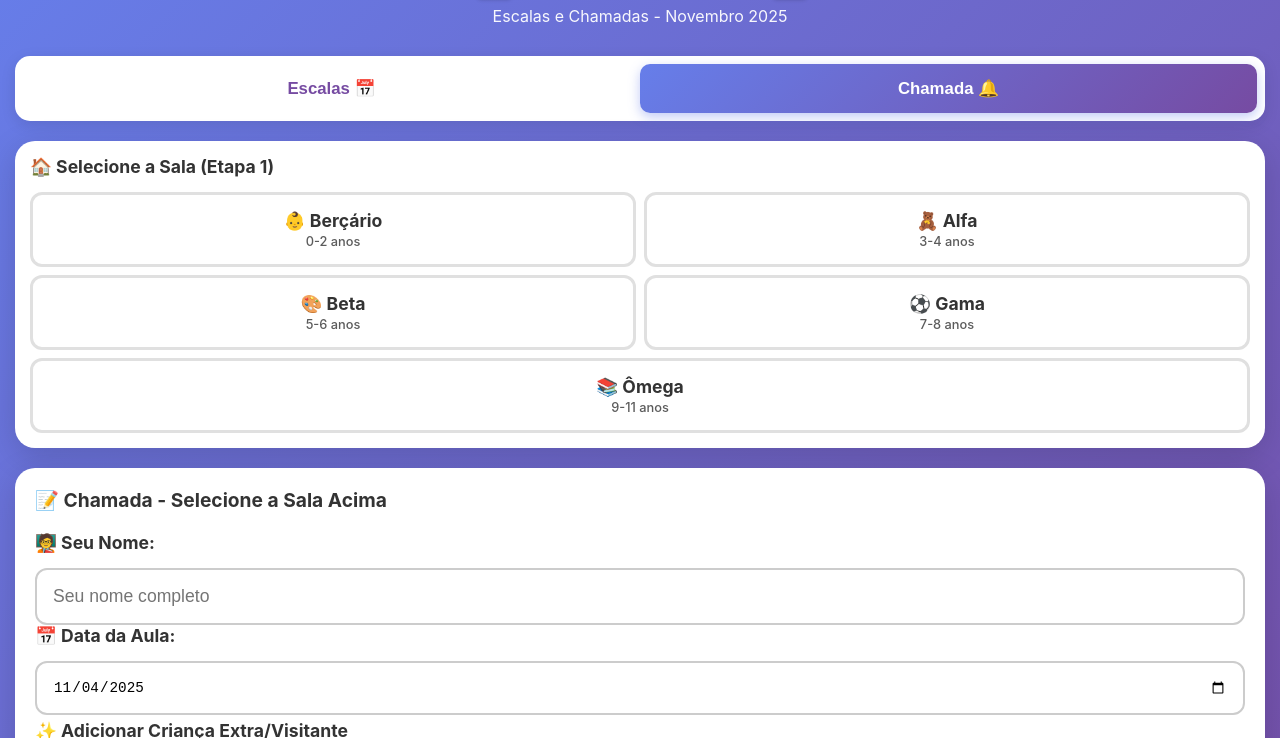
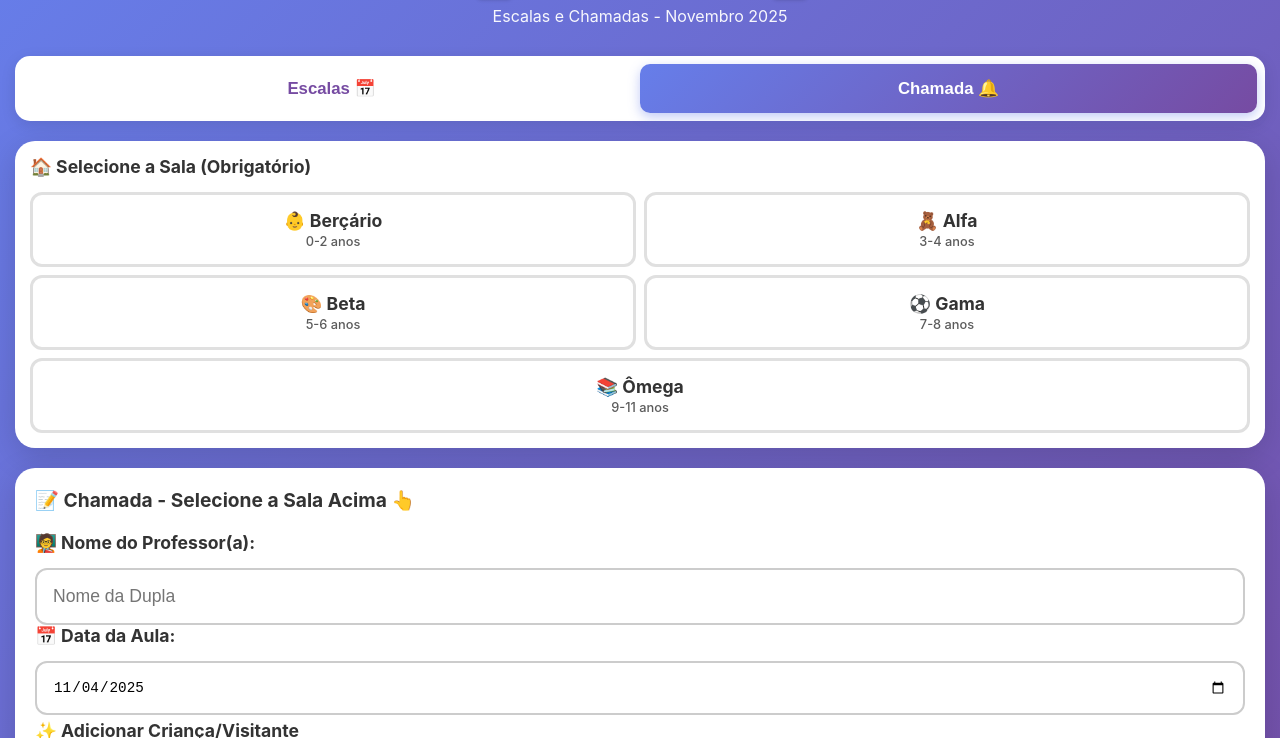
Before and after one commit to DevelopeGoncalves/escala-ministerio-infantil, a plain HTML site: page index.html in a window 1280 px wide. Both pictures are taken after a click on the button "Chamada 🔔". Shown: the part 62-800 px from the top of the page. Drawn offline with Linux system fonts and the light colour scheme.

```diff
--- a/index.html
+++ b/index.html
@@ -642,17 +642,17 @@
         </div>
         <div class="tab-content" id="tab-chamada">
             <div class="room-selection-section">
-                <div class="form-label">🏠 Selecione a Sala (Etapa 1)</div>
+                <div class="form-label">🏠 Selecione a Sala (Obrigatório)</div>
                 <div class="room-tabs-call" id="roomTabsCall">
                     </div>
             </div>
 
             <div class="call-section">
-                <h2 class="form-label" id="chamadaTitle">📝 Chamada - Selecione a Sala Acima</h2>
+                <h2 class="form-label" id="chamadaTitle">📝Chamada - Selecione a Sala Acima 👆</h2>
 
                 <div class="form-group">
-                    <label for="teacherName" class="form-label">🧑‍🏫 Seu Nome:</label>
-                    <input type="text" id="teacherName" placeholder="Seu nome completo" required>
+                    <label for="teacherName" class="form-label">🧑‍🏫 Nome do Professor(a):</label>
+                    <input type="text" id="teacherName" placeholder="Nome da Dupla" required>
                 </div>
 
                 <div class="form-group">
@@ -661,9 +661,9 @@
                 </div>
 
                 <div class="add-kid-section">
-                    <div class="form-label">✨ Adicionar Criança Extra/Visitante</div>
+                    <div class="form-label">✨ Adicionar Criança/Visitante</div>
                     <div class="add-kid-input-group">
-                        <input type="text" id="extraKidName" placeholder="Nome da criança visitante/nova" disabled>
+                        <input type="text" id="extraKidName" placeholder="Nome da criança visitante" disabled>
                         <button class="btn btn-add-kid" onclick="addExtraKid()" disabled>+ Adicionar</button>
                     </div>
                 </div>
@@ -717,75 +717,75 @@
                 { id: 18, name: "Davi", photo: "davi_alfa.png" }
             ],
             beta: [
-                { id: 19, name: "Maitê", photo: "maite.png" },
-                { id: 20, name: "Liz Pacheco", photo: "liz_pacheco.png" },
-                { id: 21, name: "Helena M.", photo: "helena_m.png" },
-                { id: 22, name: "Pedro", photo: "pedro_b.png" },
-                { id: 23, name: "Tiffany", photo: "tiffany.png" },
-                { id: 24, name: "Arthur Souza", photo: "arthur_s.png" },
-                { id: 25, name: "João", photo: "joao_b.png" },
-                { id: 26, name: "José Luís", photo: "jose_luis.png" },
-                { id: 27, name: "João Miguel", photo: "joao_miguel_b.png" },
-                { id: 28, name: "Matteo", photo: "matteo.png" },
-                { id: 29, name: "Murilo", photo: "murilo.png" },
-                { id: 30, name: "Elisa", photo: "elisa_b.png" },
-                { id: 31, name: "Safira", photo: "safira.png" },
-                { id: 32, name: "Manuella", photo: "manuella_b.png" },
-                { id: 33, name: "Nicoly", photo: "nicoly_b.png" },
-                { id: 34, name: "Helena P.", photo: "helena_p.png" },
-                { id: 35, name: "Enrico J.", photo: "enrico.png" },
-                { id: 36, name: "Liz Medeiros", photo: "liz_medeiros.png" },
-                { id: 37, name: "Arthur R.", photo: "arthur_r.png" },
-                { id: 38, name: "Benjamin", photo: "benjamin_b.png" }
+                { id: 19, name: "Maitê", photo: "maite_beta.png" },
+                { id: 20, name: "Liz Pacheco", photo: "liz_pacheco_beta.png" },
+                { id: 21, name: "Helena M.", photo: "helena_beta.png" },
+                { id: 22, name: "Pedro", photo: "pedro_beta.png" },
+                { id: 23, name: "Tiffany", photo: "tiffany_beta.png" },
+                { id: 24, name: "Arthur Souza", photo: "arthur_beta.png" },
+                { id: 25, name: "João", photo: "joao_beta.png" },
+                { id: 26, name: "José Luís", photo: "jose_luis_beta.png" },
+                { id: 27, name: "João Miguel", photo: "joao_miguel_beta.png" },
+                { id: 28, name: "Matteo", photo: "matteo_beta.png" },
+                { id: 29, name: "Murilo", photo: "murilo_beta.png" },
+                { id: 30, name: "Elisa", photo: "elisa_beta.png" },
+                { id: 31, name: "Safira", photo: "safira_beta.png" },
+                { id: 32, name: "Manuella", photo: "manuella_beta.png" },
+                { id: 33, name: "Nicoly", photo: "nicoly_beta.png" },
+                { id: 34, name: "Helena P.", photo: "helena_beta.png" },
+                { id: 35, name: "Enrico J.", photo: "enrico_beta.png" },
+                { id: 36, name: "Liz Medeiros", photo: "liz_medeiros_beta.png" },
+                { id: 37, name: "Arthur R.", photo: "arthur_beta.png" },
+                { id: 38, name: "Benjamin", photo: "benjamin_beta.png" }
             ],
             gama: [
-                { id: 39, name: "Isaac", photo: "isaac.png" },
-                { id: 40, name: "Davi", photo: "davi_g.png" },
-                { id: 41, name: "Sophia", photo: "sophia_g.png" },
-                { id: 42, name: "Wendel", photo: "wendel.png" },
-                { id: 43, name: "Isabela", photo: "isabela_g.png" },
-                { id: 44, name: "Lauren", photo: "lauren.png" },
-                { id: 45, name: "Brayan", photo: "brayan.png" },
-                { id: 46, name: "Elisa", photo: "elisa_g.png" },
-                { id: 47, name: "Emanuelly", photo: "emanuelly.png" },
-                { id: 48, name: "Kauã", photo: "kaua_g.png" },
-                { id: 49, name: "Vicente", photo: "vicente.png" },
-                { id: 50, name: "Elisa Romão", photo: "elisa_romao.png" },
-                { id: 51, name: "Helena", photo: "helena_g.png" },
-                { id: 52, name: "Ana Clara", photo: "ana_clara_g.png" },
-                { id: 53, name: "Érick", photo: "erick.png" },
-                { id: 54, name: "Lorenzo", photo: "lorenzo_g.png" },
-                { id: 55, name: "Theo", photo: "theo_g.png" }
+                { id: 39, name: "Isaac", photo: "isaac_gama.png" },
+                { id: 40, name: "Davi", photo: "davi_gama.png" },
+                { id: 41, name: "Sophia", photo: "sophia_gama.png" },
+                { id: 42, name: "Wendel", photo: "wendel_gama.png" },
+                { id: 43, name: "Isabela", photo: "isabela_gama.png" },
+                { id: 44, name: "Lauren", photo: "lauren_gama.png" },
+                { id: 45, name: "Brayan", photo: "brayan_gama.png" },
+                { id: 46, name: "Elisa", photo: "elisa_gama.png" },
+                { id: 47, name: "Emanuelly", photo: "emanuelly_gama.png" },
+                { id: 48, name: "Kauã", photo: "kaua_gama.png" },
+                { id: 49, name: "Vicente", photo: "vicente_gama.png" },
+                { id: 50, name: "Elisa Romão", photo: "elisa_romao_gama.png" },
+                { id: 51, name: "Helena", photo: "helena_gama.png" },
+                { id: 52, name: "Ana Clara", photo: "ana_clara_gama.png" },
+                { id: 53, name: "Érick", photo: "erick_gama.png" },
+                { id: 54, name: "Lorenzo", photo: "lorenzo_gama.png" },
+                { id: 55, name: "Theo", photo: "theo_gama.png" }
             ],
             ômega: [
-                { id: 56, name: "Nicolly", photo: "nicolly_o.png" },
-                { id: 57, name: "Saulo", photo: "saulo.png" },
-                { id: 58, name: "Kemily", photo: "kemily.png" },
-                { id: 59, name: "Maria Eduarda", photo: "maria_eduarda_o.png" },
-                { id: 60, name: "Lorena", photo: "lorena.png" },
-                { id: 61, name: "Laura", photo: "laura_o.png" },
-                { id: 62, name: "Eduardo", photo: "eduardo_o.png" },
-                { id: 63, name: "Kauã", photo: "kaua_o.png" },
-                { id: 64, name: "Pedro Lucas", photo: "pedro_lucas.png" },
-                { id: 65, name: "Italo", photo: "italo.png" },
-                { id: 66, name: "Davi", photo: "davi_o.png" },
-                { id: 67, name: "Laiz", photo: "laiz.png" },
-                { id: 68, name: "Micael", photo: "micael.png" },
-                { id: 69, name: "Ketelly", photo: "ketelly.png" },
-                { id: 70, name: "Bernardo", photo: "bernardo_o.png" },
-                { id: 71, name: "Asafe", photo: "asafe.png" },
-                { id: 72, name: "Isabelly", photo: "isabelly_o.png" },
-                { id: 73, name: "Heitor", photo: "heitor_o.png" },
-                { id: 74, name: "Lívia", photo: "livya.png" },
-                { id: 75, name: "Smith", photo: "smith.png" },
-                { id: 76, name: "Mikeias", photo: "mikeias.png" },
-                { id: 77, name: "Raphaela", photo: "raphaela.png" },
-                { id: 78, name: "Éric", photo: "eric_o.png" },
-                { id: 79, name: "Lavínia", photo: "lavinia.png" },
-                { id: 80, name: "Pietra", photo: "pietra.png" },
-                { id: 81, name: "Sophia", photo: "sophia_o.png" },
-                { id: 82, name: "João Miguel", photo: "joao_miguel_o.png" },
-                { id: 83, name: "Maria", photo: "maria_o.png" }
+                { id: 56, name: "Nicolly", photo: "nicolly_omega.png" },
+                { id: 57, name: "Saulo", photo: "saulo_omega.png" },
+                { id: 58, name: "Kemily", photo: "kemily_omega.png" },
+                { id: 59, name: "Maria Eduarda", photo: "maria_eduarda_omega.png" },
+                { id: 60, name: "Lorena", photo: "lorena_omega.png" },
+                { id: 61, name: "Laura", photo: "laura_omega.png" },
+                { id: 62, name: "Eduardo", photo: "eduardo_omega.png" },
+                { id: 63, name: "Kauã", photo: "kaua_omega.png" },
+                { id: 64, name: "Pedro Lucas", photo: "pedro_lucas_omega.png" },
+                { id: 65, name: "Italo", photo: "italo_omega.png" },
+                { id: 66, name: "Davi", photo: "davi_omega.png" },
+                { id: 67, name: "Laiz", photo: "laiz_omega.png" },
+                { id: 68, name: "Micael", photo: "micael_omega.png" },
+                { id: 69, name: "Ketelly", photo: "ketelly_omega.png" },
+                { id: 70, name: "Bernardo", photo: "bernardo_omega.png" },
+                { id: 71, name: "Asafe", photo: "asafe_omega.png" },
+                { id: 72, name: "Isabelly", photo: "isabelly_omega.png" },
+                { id: 73, name: "Heitor", photo: "heitor_omega.png" },
+                { id: 74, name: "Lívia", photo: "livya_omega.png" },
+                { id: 75, name: "Smith", photo: "smith_omega.png" },
+                { id: 76, name: "Mikeias", photo: "mikeias_omega.png" },
+                { id: 77, name: "Raphaela", photo: "raphaela_omega.png" },
+                { id: 78, name: "Éric", photo: "eric_omega.png" },
+                { id: 79, name: "Lavínia", photo: "lavinia_omega.png" },
+                { id: 80, name: "Pietra", photo: "pietra_omega.png" },
+                { id: 81, name: "Sophia", photo: "sophia_omega.png" },
+                { id: 82, name: "João Miguel", photo: "joao_miguel_omega.png" },
+                { id: 83, name: "Maria", photo: "maria_omega.png" }
             ]
         };
 
@@ -1143,7 +1143,7 @@
                     Escolha uma sala para começar a lista de chamada.
                 </div>
             `;
-            document.getElementById('chamadaTitle').innerHTML = `📝 Chamada - Selecione a Sala Acima`;
+            document.getElementById('chamadaTitle').innerHTML = `📝 Chamada - Selecione a Sala Acima 👆`;
         }
 
         function togglePresence(element) {
```
